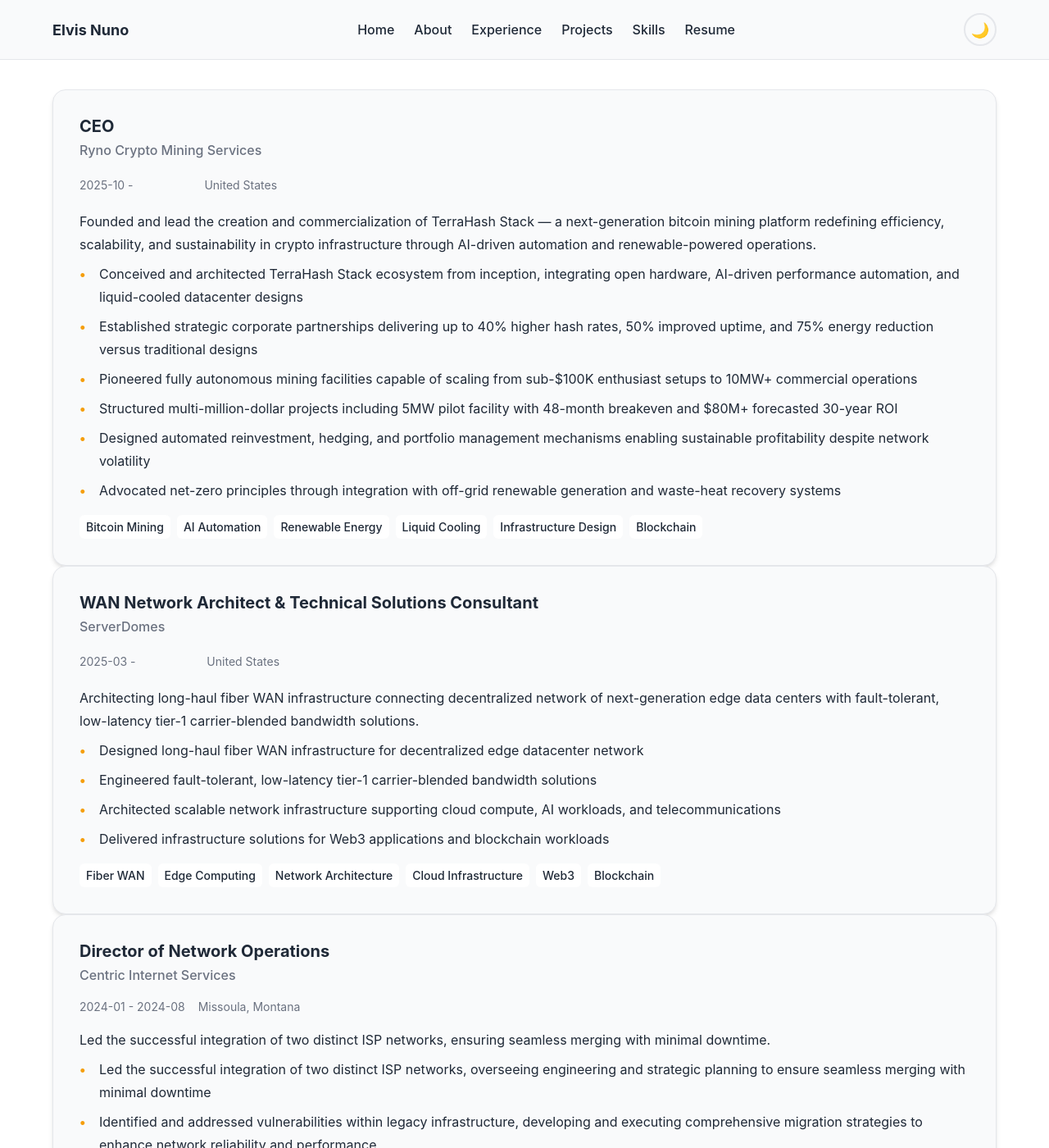
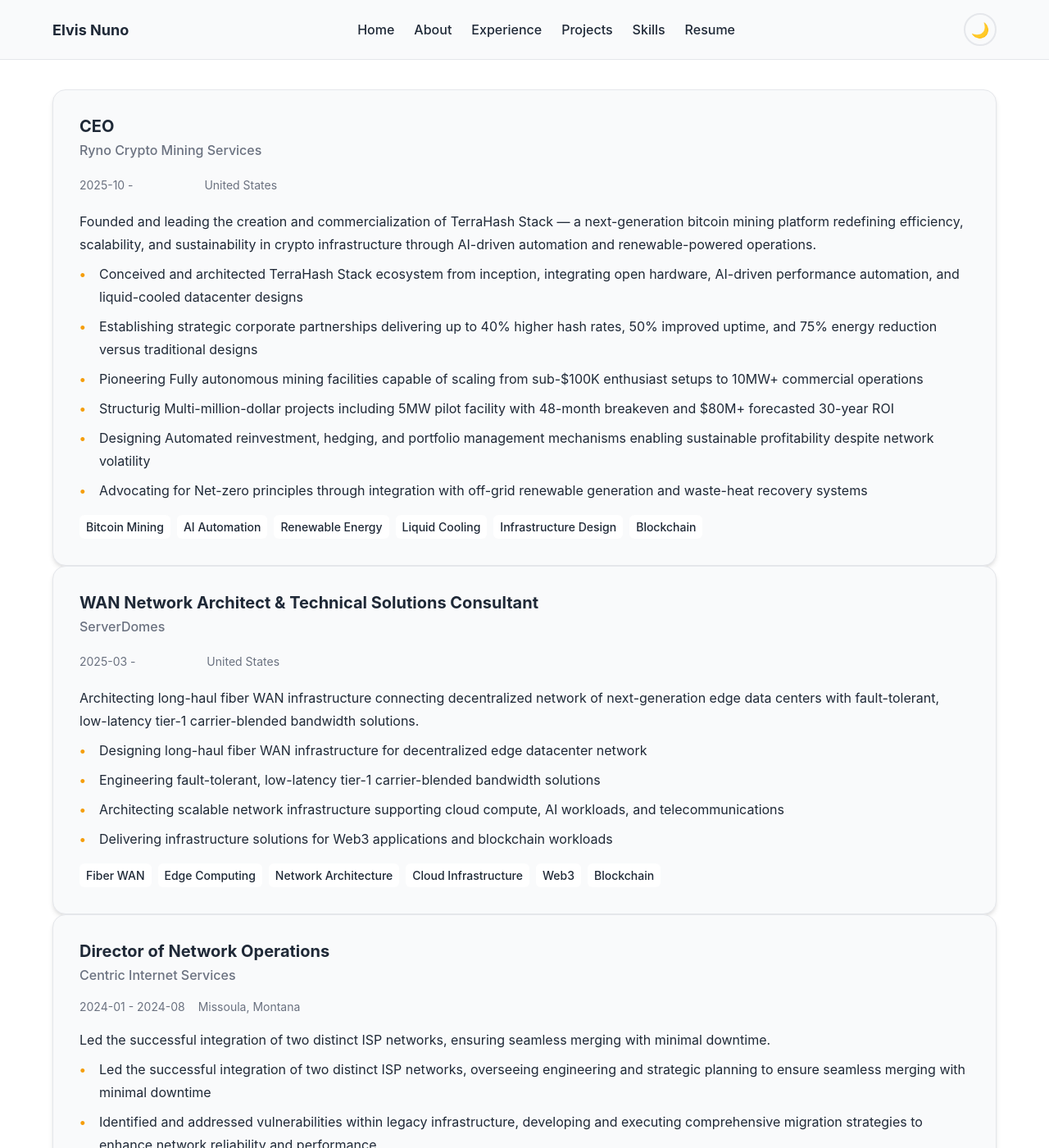
Before and after one commit to enuno/DynamicCareerCanvas, a Jekyll site: the page built from index.md, in a window 1280 px wide and 1400 px high, scrolled down 1618 px. Shown: the whole window at 82% size. Built offline with Jekyll 4.4.1, drawn with Linux system fonts in a browser that asks for light colours.

Commit message:
minor edits

```diff
--- a/_data/experience.yml
+++ b/_data/experience.yml
@@ -8,14 +8,14 @@
   end_date: null
   current: true
   description: |
-    Founded and lead the creation and commercialization of TerraHash Stack — a next-generation bitcoin mining platform redefining efficiency, scalability, and sustainability in crypto infrastructure through AI-driven automation and renewable-powered operations.
+    Founded and leading the creation and commercialization of TerraHash Stack — a next-generation bitcoin mining platform redefining efficiency, scalability, and sustainability in crypto infrastructure through AI-driven automation and renewable-powered operations.
   highlights:
     - "Conceived and architected TerraHash Stack ecosystem from inception, integrating open hardware, AI-driven performance automation, and liquid-cooled datacenter designs"
-    - "Established strategic corporate partnerships delivering up to 40% higher hash rates, 50% improved uptime, and 75% energy reduction versus traditional designs"
-    - "Pioneered fully autonomous mining facilities capable of scaling from sub-$100K enthusiast setups to 10MW+ commercial operations"
-    - "Structured multi-million-dollar projects including 5MW pilot facility with 48-month breakeven and $80M+ forecasted 30-year ROI"
-    - "Designed automated reinvestment, hedging, and portfolio management mechanisms enabling sustainable profitability despite network volatility"
-    - "Advocated net-zero principles through integration with off-grid renewable generation and waste-heat recovery systems"
+    - "Establishing strategic corporate partnerships delivering up to 40% higher hash rates, 50% improved uptime, and 75% energy reduction versus traditional designs"
+    - "Pioneering Fully autonomous mining facilities capable of scaling from sub-$100K enthusiast setups to 10MW+ commercial operations"
+    - "Structurig Multi-million-dollar projects including 5MW pilot facility with 48-month breakeven and $80M+ forecasted 30-year ROI"
+    - "Designing Automated reinvestment, hedging, and portfolio management mechanisms enabling sustainable profitability despite network volatility"
+    - "Advocating for Net-zero principles through integration with off-grid renewable generation and waste-heat recovery systems"
   technologies:
     - "Bitcoin Mining"
     - "AI Automation"
@@ -33,10 +33,10 @@
   description: |
     Architecting long-haul fiber WAN infrastructure connecting decentralized network of next-generation edge data centers with fault-tolerant, low-latency tier-1 carrier-blended bandwidth solutions.
   highlights:
-    - "Designed long-haul fiber WAN infrastructure for decentralized edge datacenter network"
-    - "Engineered fault-tolerant, low-latency tier-1 carrier-blended bandwidth solutions"
-    - "Architected scalable network infrastructure supporting cloud compute, AI workloads, and telecommunications"
-    - "Delivered infrastructure solutions for Web3 applications and blockchain workloads"
+    - "Designing long-haul fiber WAN infrastructure for decentralized edge datacenter network"
+    - "Engineering fault-tolerant, low-latency tier-1 carrier-blended bandwidth solutions"
+    - "Architecting scalable network infrastructure supporting cloud compute, AI workloads, and telecommunications"
+    - "Delivering infrastructure solutions for Web3 applications and blockchain workloads"
   technologies:
     - "Fiber WAN"
     - "Edge Computing"
```
